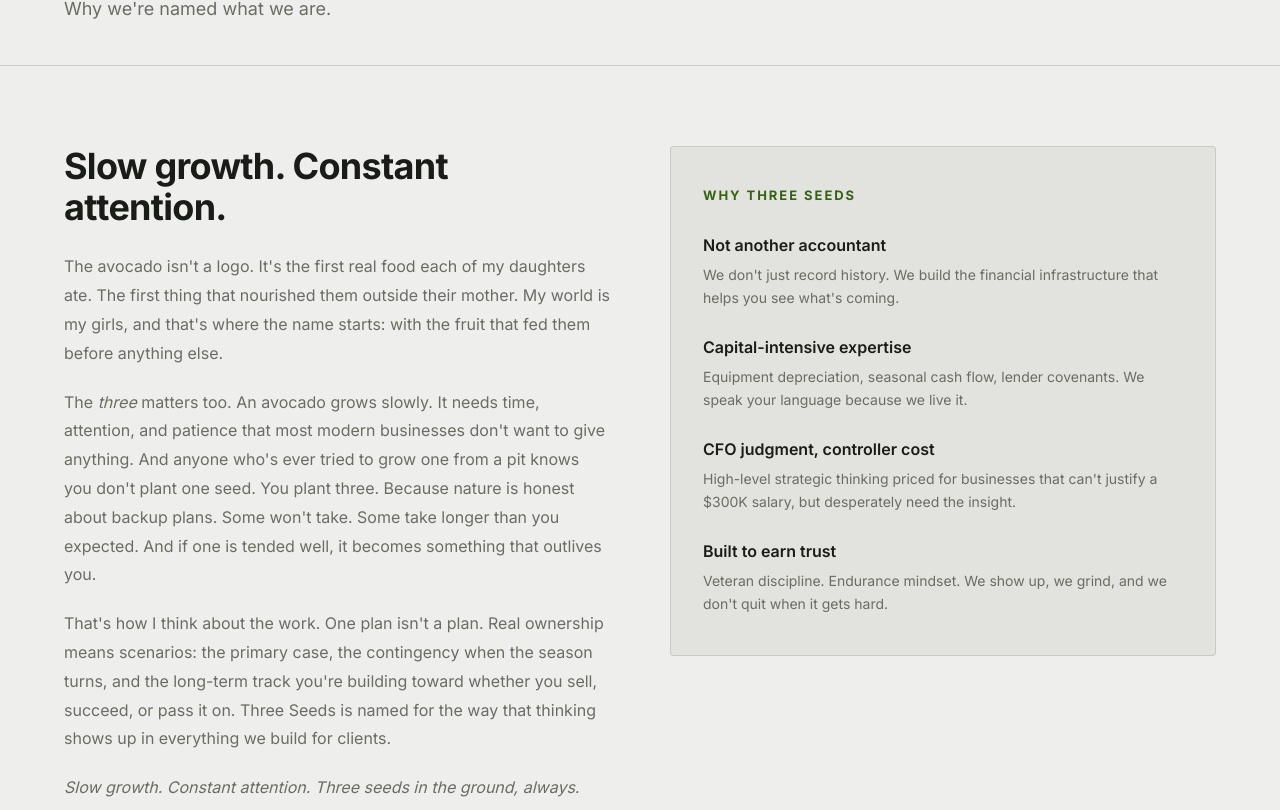
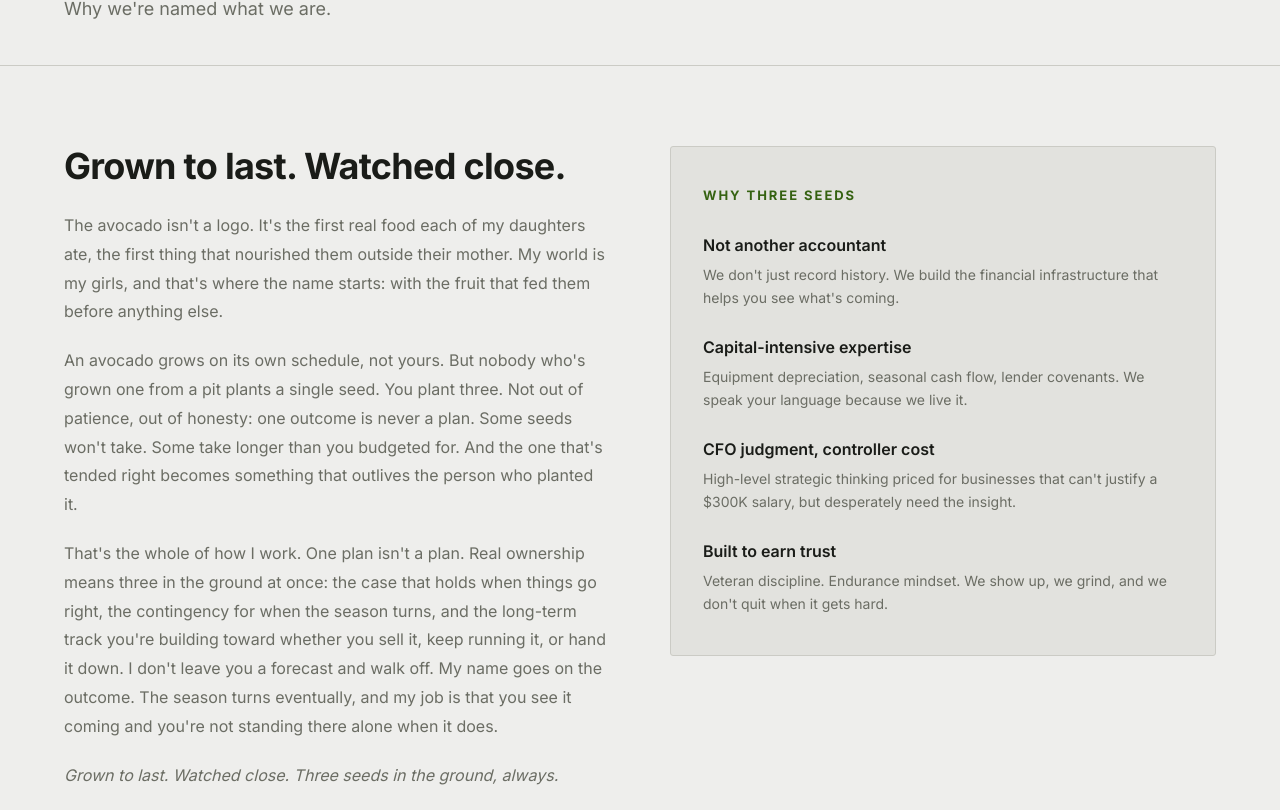
Before and after one commit to zindarobert-dev/npf-site, a React (Vite) app: page /about in a window 1280 px wide. Shown: the part 330-1140 px from the top of the page. Built offline with nearby package versions, Linux system fonts and the light colour scheme.

Commit message:
Update About story with new tagline and copy
Co-Authored-By: Claude Opus 4.7 (1M context) <noreply@anthropic.com>

```diff
--- a/src/pages/About.jsx
+++ b/src/pages/About.jsx
@@ -30,29 +30,30 @@ export default function About() {
               fontFamily: "'Inter', sans-serif", fontSize: "clamp(24px, 3.5vw, 36px)",
               fontWeight: 700, lineHeight: 1.15, marginBottom: 24, letterSpacing: "-0.02em",
             }}>
-              Slow growth. Constant attention.
+              Grown to last. Watched close.
             </h2>
             <p style={{ fontSize: 16, color: C.gray, lineHeight: 1.8, marginBottom: 20 }}>
-              The avocado isn't a logo. It's the first real food each of my daughters ate.
-              The first thing that nourished them outside their mother. My world is my girls,
-              and that's where the name starts: with the fruit that fed them before anything else.
+              The avocado isn't a logo. It's the first real food each of my daughters ate, the
+              first thing that nourished them outside their mother. My world is my girls, and
+              that's where the name starts: with the fruit that fed them before anything else.
             </p>
             <p style={{ fontSize: 16, color: C.gray, lineHeight: 1.8, marginBottom: 20 }}>
-              The <em>three</em> matters too. An avocado grows slowly. It needs time, attention,
-              and patience that most modern businesses don't want to give anything. And anyone
-              who's ever tried to grow one from a pit knows you don't plant one seed. You plant
-              three. Because nature is honest about backup plans. Some won't take. Some take longer
-              than you expected. And if one is tended well, it becomes something that outlives you.
+              An avocado grows on its own schedule, not yours. But nobody who's grown one from a
+              pit plants a single seed. You plant three. Not out of patience, out of honesty:
+              one outcome is never a plan. Some seeds won't take. Some take longer than you
+              budgeted for. And the one that's tended right becomes something that outlives the
+              person who planted it.
             </p>
             <p style={{ fontSize: 16, color: C.gray, lineHeight: 1.8, marginBottom: 20 }}>
-              That's how I think about the work. One plan isn't a plan. Real ownership means
-              scenarios: the primary case, the contingency when the season turns, and the
-              long-term track you're building toward whether you sell, succeed, or pass it on.
-              Three Seeds is named for the way that thinking shows up in everything we build
-              for clients.
+              That's the whole of how I work. One plan isn't a plan. Real ownership means three
+              in the ground at once: the case that holds when things go right, the contingency
+              for when the season turns, and the long-term track you're building toward whether
+              you sell it, keep running it, or hand it down. I don't leave you a forecast and walk
+              off. My name goes on the outcome. The season turns eventually, and my job is that
+              you see it coming and you're not standing there alone when it does.
             </p>
             <p style={{ fontSize: 16, color: C.gray, lineHeight: 1.8, marginBottom: 32, fontStyle: "italic" }}>
-              Slow growth. Constant attention. Three seeds in the ground, always.
+              Grown to last. Watched close. Three seeds in the ground, always.
             </p>
             <div style={{ display: "flex", gap: 12, flexWrap: "wrap" }}>
               <Badge>U.S. Veteran</Badge>
```
